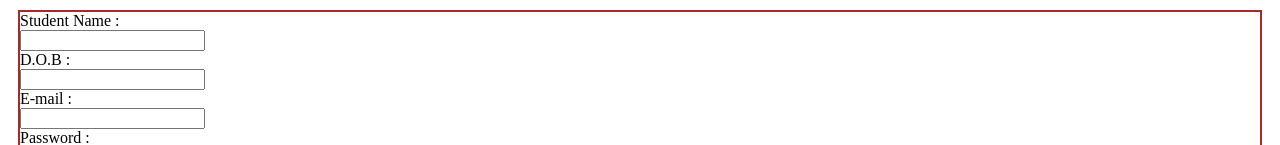
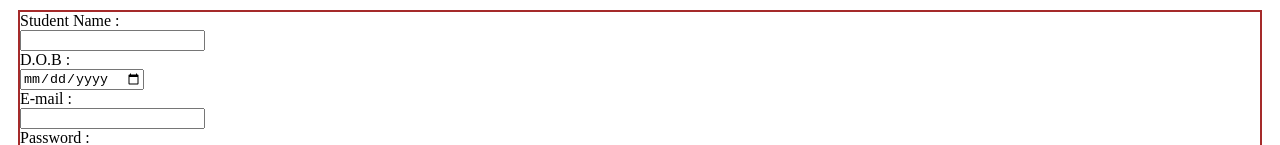
Before and after one commit to rasheed119/demo_02, a plain HTML site: page index.html in a window 1280 px wide. Shown: the top 145 px of the page. Drawn offline with Linux system fonts and the light colour scheme.

Commit message:
Add files via upload

```diff
--- a/index.html
+++ b/index.html
@@ -19,7 +19,7 @@
         <input type="text" name="studentname" id="studentname" required><br>
 
         <label for="DOB">D.O.B : </label><br>
-        <input type="text" name="DOB" id="DOB"><br>
+        <input type="date" name="DOB" id="DOB"><br>
 
         <label for="email">E-mail : </label><br>
         <input type="email" name="email" id="email"><br>
```
